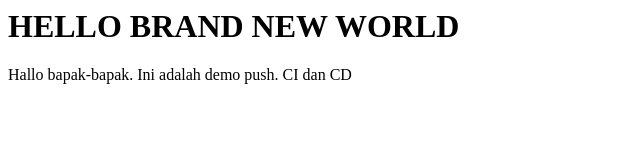
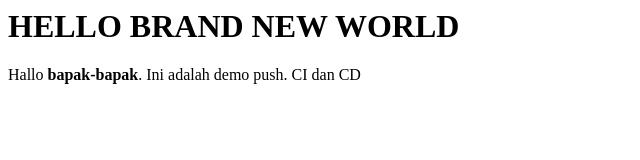
Before and after one commit to newm4n/dokku-home, a plain HTML site: page internal/static/index.html in a window 1280 px wide. Shown: the full height of the page, 0-640 px from the left. Drawn offline with Linux system fonts and the light colour scheme.

Commit message:
bapak-bapak sudah jadi bold (#5)
Co-authored-by: Ferdinand Neman <ferdinand.neman@gmail.com[Agit config --global user.email ferdinand.neman@gmail.com>

Ini sudah di merge

```diff
--- a/internal/static/index.html
+++ b/internal/static/index.html
@@ -4,6 +4,6 @@
 </head>
 <body>
     <h1>HELLO BRAND NEW WORLD</h1>
-    <p>Hallo bapak-bapak. Ini adalah demo push. CI dan CD</p>
+    <p>Hallo <b>bapak-bapak</b>. Ini adalah demo push. CI dan CD</p>
 </body>
 </html>
```
